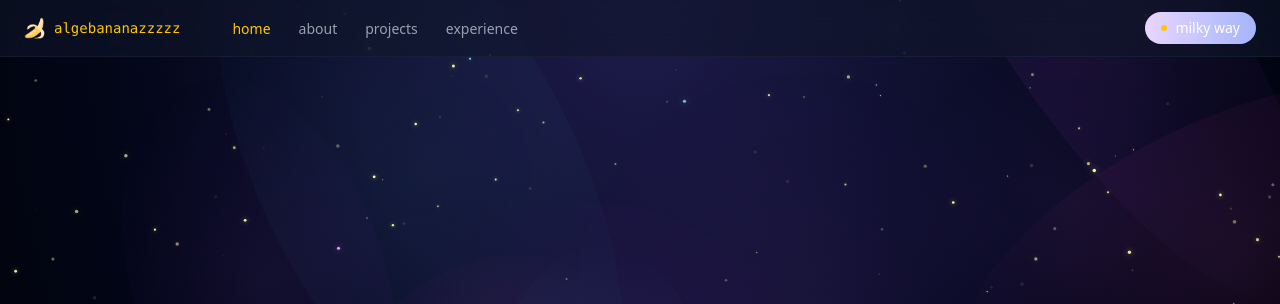
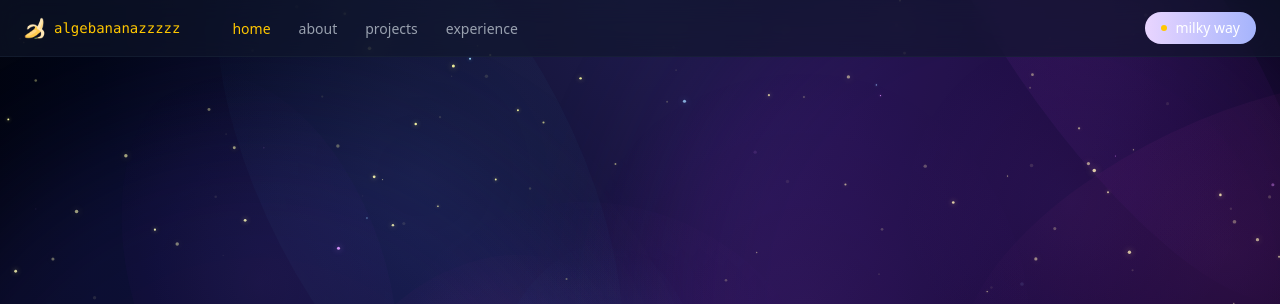
Before and after one commit to algebananazzzzz/algebananazzzzz.github.io, an Astro site: page / in a window 1280 px wide. Shown: the top 304 px of the page. Built offline with nearby package versions, Linux system fonts and the light colour scheme; Astro itself is replaced by a stand-in of ours; animation ran at ten frames a second.

Commit message:
feat: AccentOrb crossfades by section via IntersectionObserver
Change-Id: I95bcc7a33b977ae11d234dd40869b096d3fc71c2
Co-Authored-By: Claude Sonnet 4.6 <noreply@anthropic.com>

```diff
--- /dev/null
+++ b/src/components/island/AccentOrb.tsx
@@ -0,0 +1,35 @@
+import { useEffect, useState } from 'react';
+
+const palettes = {
+  cosmic: { a: '#7E22CE', b: '#4F46E5' },
+  sunset: { a: '#F97316', b: '#DC2626' },
+  aurora: { a: '#16A34A', b: '#0891B2' },
+  nebula: { a: '#BE185D', b: '#5B21B6' },
+};
+
+export default function AccentOrb() {
+  const [accent, setAccent] = useState<keyof typeof palettes>('cosmic');
+
+  useEffect(() => {
+    const sections = Array.from(document.querySelectorAll<HTMLElement>('[data-accent]'));
+    if (!sections.length) return;
+    const io = new IntersectionObserver((entries) => {
+      const visible = entries.filter(e => e.isIntersecting)
+        .sort((a, b) => b.intersectionRatio - a.intersectionRatio);
+      if (visible[0]) {
+        const a = visible[0].target.getAttribute('data-accent') as keyof typeof palettes;
+        if (a in palettes) setAccent(a);
+      }
+    }, { threshold: [0.2, 0.5, 0.8] });
+    sections.forEach(s => io.observe(s));
+    return () => io.disconnect();
+  }, []);
+
+  const { a, b } = palettes[accent];
+  return (
+    <div aria-hidden="true" className="fixed inset-0 z-0 pointer-events-none transition-opacity duration-700">
+      <div className="absolute top-[-10%] right-[-10%] w-[60vw] h-[60vw] rounded-full opacity-20 blur-3xl transition-colors duration-1000" style={{ background: a }} />
+      <div className="absolute bottom-[-10%] left-[-10%] w-[60vw] h-[60vw] rounded-full opacity-15 blur-3xl transition-colors duration-1000" style={{ background: b }} />
+    </div>
+  );
+}
--- a/src/layouts/Base.astro
+++ b/src/layouts/Base.astro
@@ -4,6 +4,7 @@ import siteData from '@/content/site.yaml';
 import TopNav from '@/components/static/TopNav.astro';
 import Footer from '@/components/static/Footer.astro';
 import Cosmos from '@/components/island/Cosmos';
+import AccentOrb from '@/components/island/AccentOrb';
 
 export interface Props {
   title?: string;
@@ -50,6 +51,7 @@ const ogUrl = new URL(Astro.url.pathname, Astro.site).toString();
   </a>
   <TopNav />
   <Cosmos client:idle />
+  <AccentOrb client:idle />
   <main id="main-content" class="relative z-10">
     <slot />
   </main>
```
